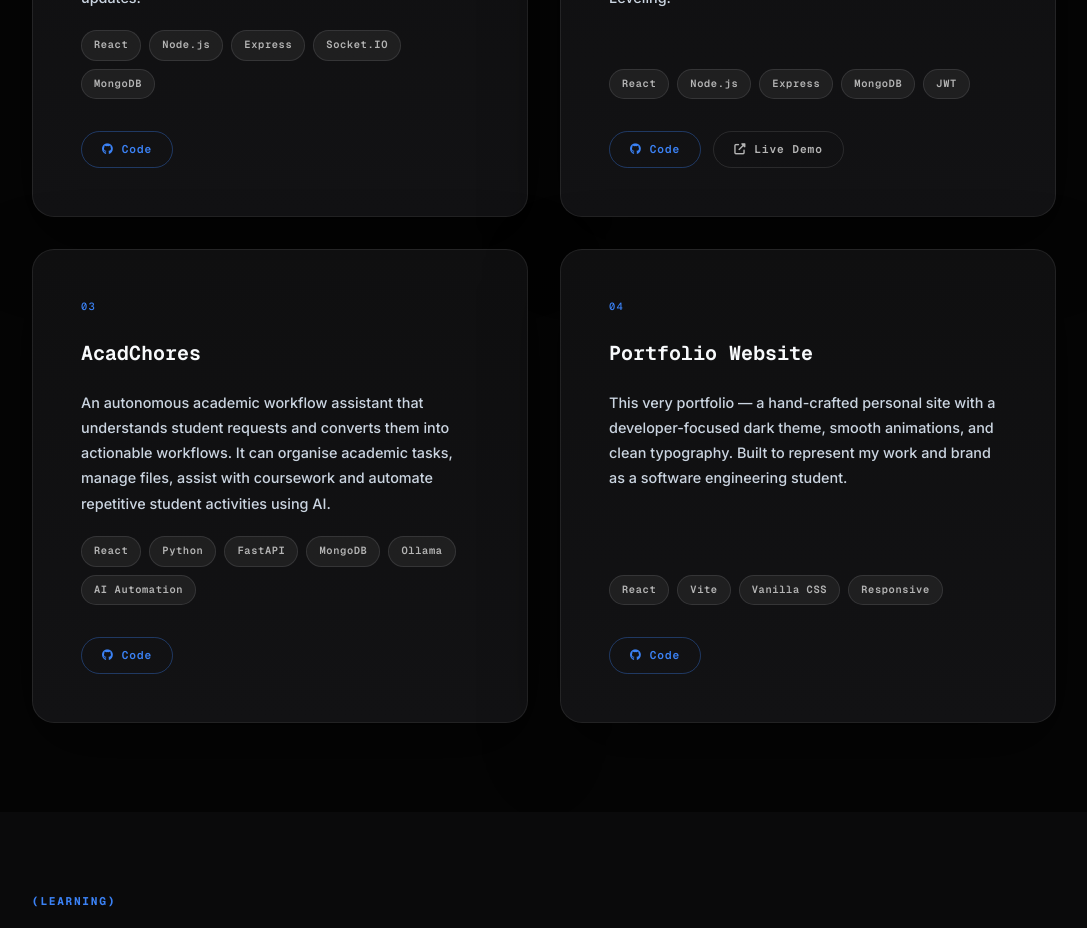
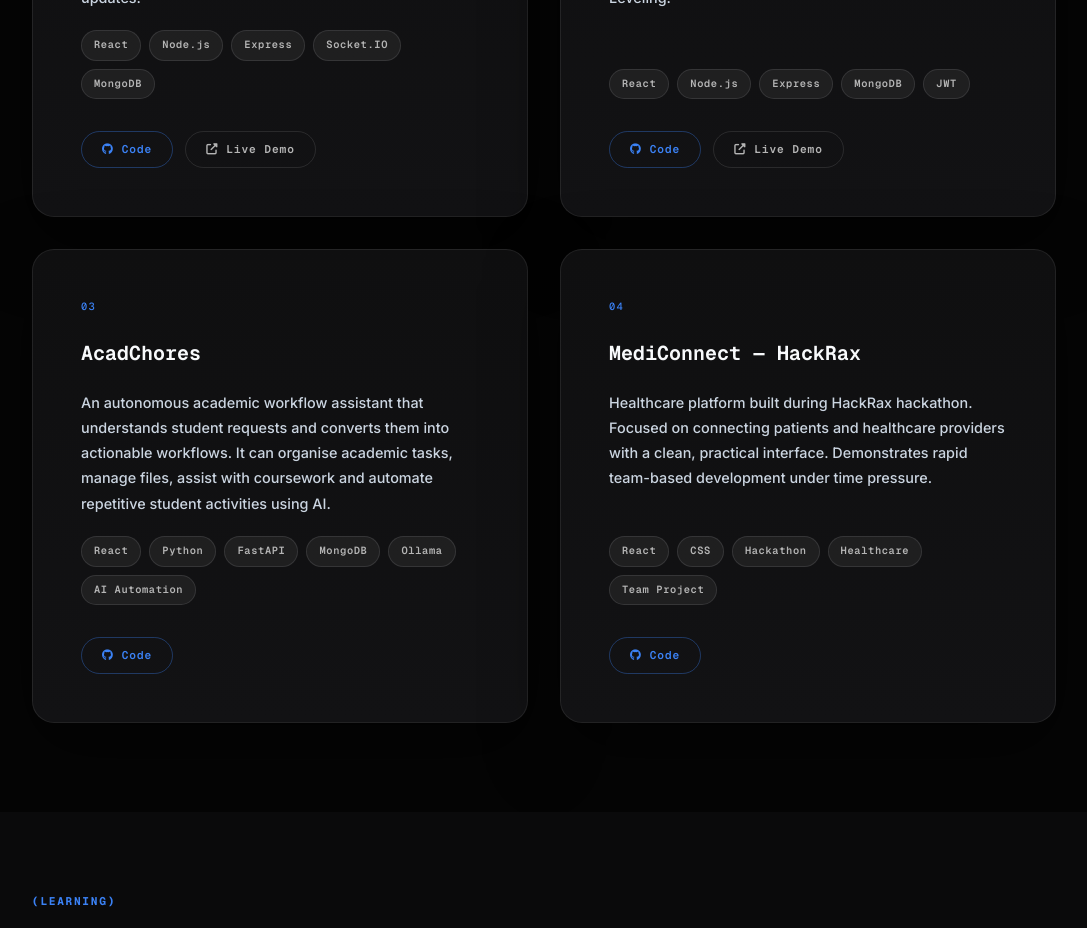
Before and after one commit to karthikeyan-rj/portfolio-website, a React (Vite) app: page / in a window 1280 px wide. Shown: the part 4340-5268 px from the top of the page, without its empty margins (96-1183 px from the left). Built offline with nearby package versions, Linux system fonts and the light colour scheme; no server answers.

Commit message:
Update project entries in projects.js
Updated project details for 'Multiplayer Cursor Room' and 'AcadChores'. Added new project 'MediConnect — HackRax' and removed 'Portfolio Website'.

```diff
--- a/src/data/projects.js
+++ b/src/data/projects.js
@@ -5,7 +5,7 @@ export const projects = [
     description: "A real-time collaborative workspace where multiple users can interact through live cursors, shared drawing boards and room-based chat. Includes secure room access, member management, file sharing and real-time activity updates.",
     techStack: ["React", "Node.js", "Express", "Socket.IO", "MongoDB"],
     githubUrl: "https://github.com/karthikeyan-rj/multi-cursor-room",
-    liveUrl: "",
+    liveUrl: "https://multi-cursor-room.vercel.app",
     category: "Full Stack",
     featured: true
   },
@@ -24,19 +24,18 @@ export const projects = [
     title: "AcadChores",
     description: "An autonomous academic workflow assistant that understands student requests and converts them into actionable workflows. It can organise academic tasks, manage files, assist with coursework and automate repetitive student activities using AI.",
     techStack: ["React", "Python", "FastAPI", "MongoDB", "Ollama", "AI Automation"],
-    githubUrl: "",
+    githubUrl: "https://github.com/karthikeyan-rj/AcadChores-ACO",
     liveUrl: "",
     category: "AI",
     featured: true
   },
   {
     id: "04",
-    title: "Portfolio Website",
-    description: "This very portfolio — a hand-crafted personal site with a developer-focused dark theme, smooth animations, and clean typography. Built to represent my work and brand as a software engineering student.",
-    techStack: ["React", "Vite", "Vanilla CSS", "Responsive"],
-    githubUrl: "https://github.com/karthikeyan-rj/portfolio-website",
+    title: "MediConnect — HackRax",
+    description: "Healthcare platform built during HackRax hackathon. Focused on connecting patients and healthcare providers with a clean, practical interface. Demonstrates rapid team-based development under time pressure.",
+    techStack: ["React", "CSS", "Hackathon", "Healthcare", "Team Project"],
+    githubUrl: "https://github.com/karthikeyan-rj/MediConnect_Hackrax",
     liveUrl: "",
     category: "Frontend",
-    featured: true
-  }
+    featured: true }
 ];
```
